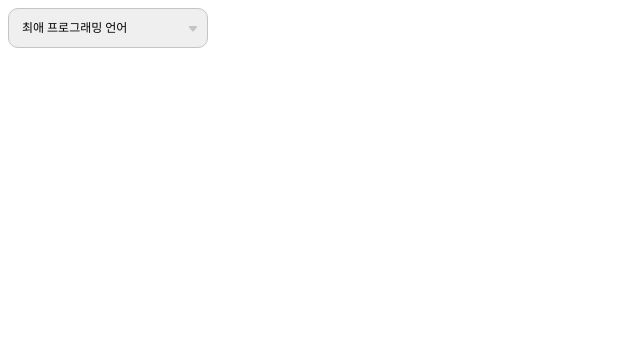
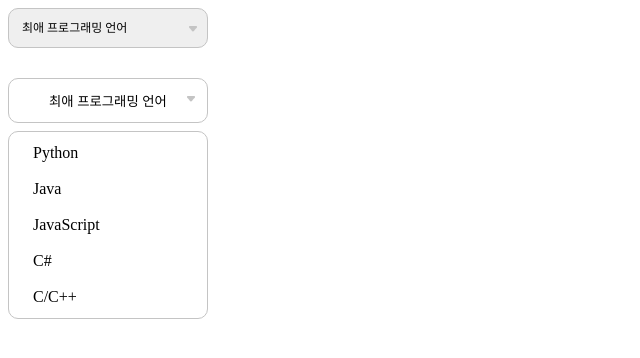
Before and after one commit to Nam-Wijeong/Dropdown-selectbox, a plain HTML site: page index.html in a window 1280 px wide. Shown: the whole page, without its empty margins (0-640 px from the left). Drawn offline with Linux system fonts and the light colour scheme.

Commit message:
0417 update

```diff
--- a/index.html
+++ b/index.html
@@ -12,8 +12,10 @@
       href="https://fonts.googleapis.com/css2?family=Roboto&display=swap"
       rel="stylesheet"
     />
+    <script src="main.js" defer></script>
   </head>
   <body>
+    <div class="select-box">
       <select name="programming" id="programming">
         <option value="">최애 프로그래밍 언어</option>
         <option value="python">Python</option>
@@ -22,5 +24,17 @@
         <option value="c#">C#</option>
         <option value="c/c++">C/C++</option>
       </select>
+    </div>
+
+    <div class="selectbox">
+      <button class="select_title">최애 프로그래밍 언어</button>
+      <ul class="option_list">
+        <li class="option_item">Python</li>
+        <li class="option_item">Java</li>
+        <li class="option_item">JavaScript</li>
+        <li class="option_item">C#</li>
+        <li class="option_item">C/C++</li>
+      </ul>
+    </div>
   </body>
 </html>
--- /dev/null
+++ b/main.js
@@ -0,0 +1,9 @@
+'use strict';
+// 1. 첫 화면에는 select box title 만 보인다.
+// 2. select box title을 클릭하면
+// 3. option list의 아이템 목록이 나온다.
+// 4. select box title을 한 번 더 클릭하면 box가 닫힌다.
+// 5. option 아이템을 클릭하면 아이템의 텍스트가 select box 안으로 들어가고 목록이 닫힌다.
+
+const selectBox = document.querySelector('.selectbox')
+const optionItem = document.querySelector('.option_item')
--- a/style.css
+++ b/style.css
@@ -1,3 +1,7 @@
+.select-box {
+  margin-bottom: 30px;
+}
+
 #programming {
   /* select 태그의 기본 화살표 속성 없애기 */
   -o-appearance: none;
@@ -24,3 +28,60 @@
 #programming:focus {
   border: 1px solid #9b51e0;
 }
+
+ul,
+li {
+  padding: 0;
+  margin: 0;
+}
+
+li {
+  list-style: none;
+}
+
+.selectbox {
+  position: relative;
+  width: 200px;
+}
+
+.select_title {
+  cursor: pointer;
+  border: none;
+  outline: none;
+  width: 100%;
+  padding: 12px 0;
+  border-radius: 10px;
+  border: 1px solid #c4c4c4;
+  background-color: transparent;
+}
+
+.select_title:focus {
+  border: 1px solid #9b51e0;
+  outline: 3px solid #f8e4ff;
+}
+
+.select_title::after {
+  content: '';
+  background-image: url(image/icon_down.png);
+  width: 10px;
+  height: 10px;
+  position: absolute;
+  top: 15px;
+  right: 12px;
+}
+
+.option_list {
+  border: 1px solid #c4c4c4;
+  border-radius: 10px;
+  margin-top: 8px;
+}
+
+.option_item {
+  margin: 6px 7px;
+  padding: 6px 17px;
+}
+
+.option_item:hover {
+  background-color: #f8e4ff;
+  border-radius: 8px;
+}
```
Lines whose indentation alone changed are shown as unchanged.
